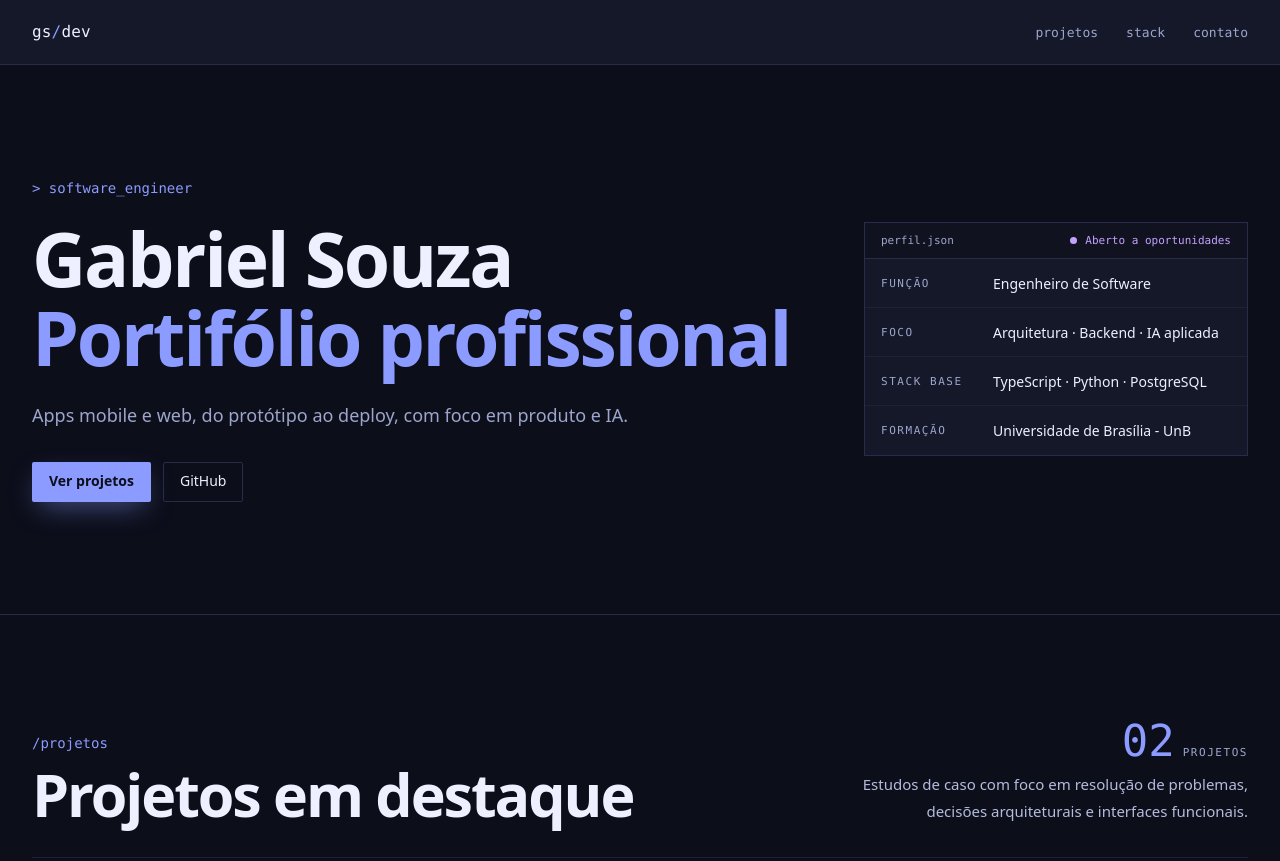
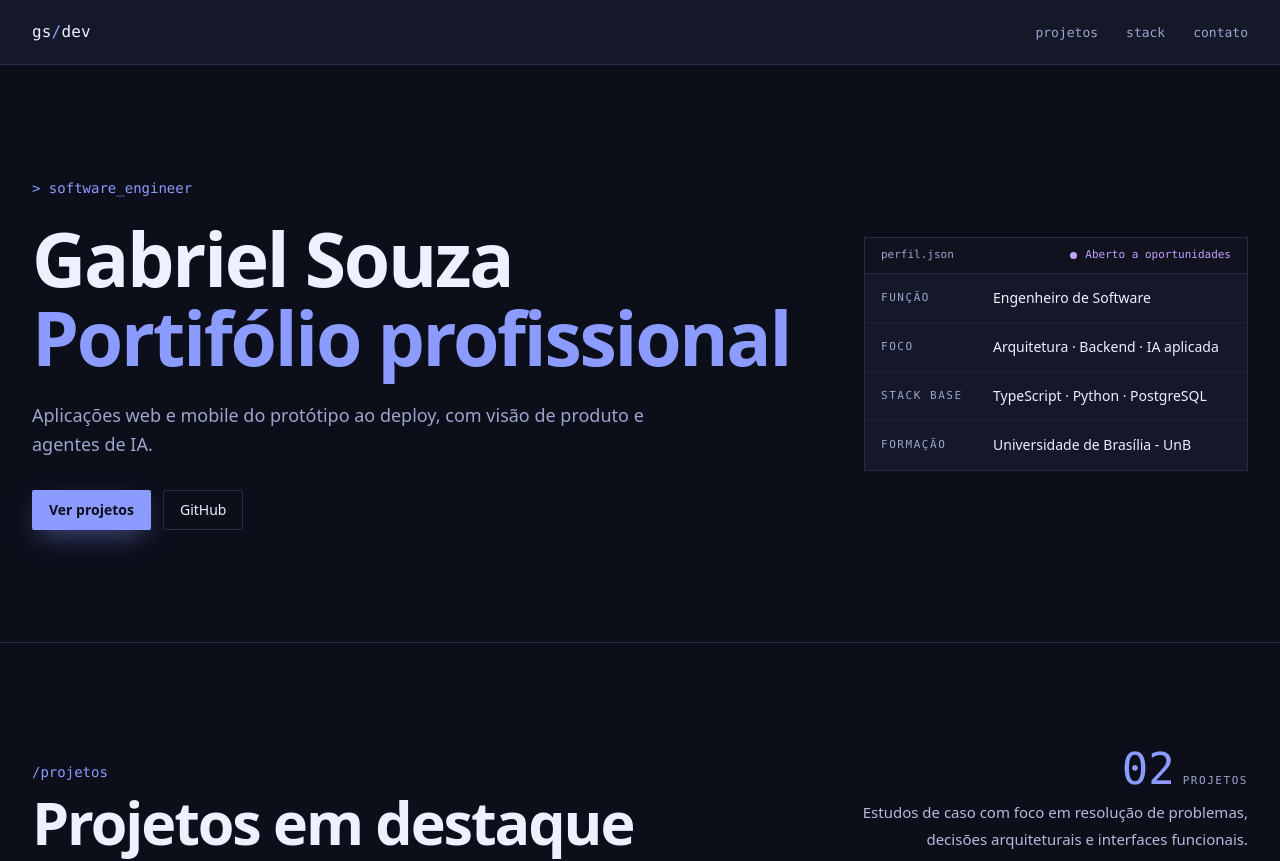
Before and after one commit to GabrielMS00/Portifolio, a React (Vite) app: page / in a window 1280 px wide. Shown: the top 861 px of the page. Built offline with nearby package versions, Linux system fonts and the light colour scheme.

Commit message:
Alteração no summary do profile.ts

```diff
--- a/src/data/profile.ts
+++ b/src/data/profile.ts
@@ -4,7 +4,7 @@ export const profile: Profile = {
   name: 'Gabriel Souza',
   headline: 'Portifólio profissional',
   role: 'Engenheiro de Software',
-  summary: 'Apps mobile e web, do protótipo ao deploy, com foco em produto e IA.',
+  summary: 'Aplicações web e mobile do protótipo ao deploy, com visão de produto e agentes de IA.',
   availability: 'Aberto a oportunidades',
   focus: ['Arquitetura', 'Backend', 'IA aplicada'],
   baseStack: ['TypeScript', 'Python', 'PostgreSQL'],
```
